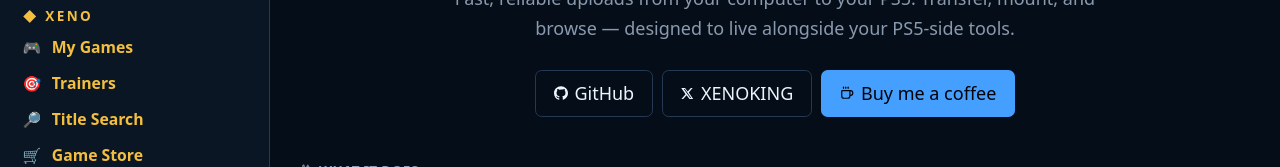
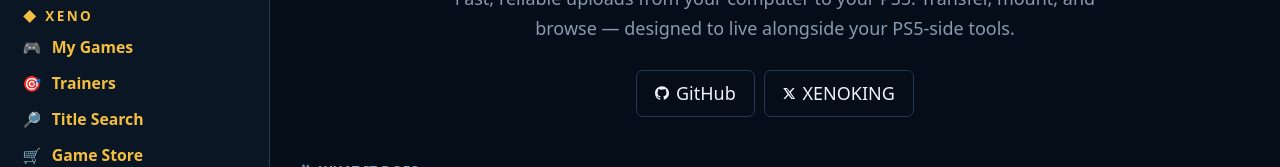
Before and after one commit to XENOKING123/XENOKING, a React (Vite) app in the folder client/: page /about in a window 1280 px wide. Shown: the part 292-459 px from the top of the page. Built offline with nearby package versions, Linux system fonts and the light colour scheme; no server answers.

Commit message:
v3.2.43: remove Ko-fi/buy-coffee button from About screen

```diff
--- a/client/src/screens/About/index.tsx
+++ b/client/src/screens/About/index.tsx
@@ -1,7 +1,6 @@
 import { useEffect, useState } from "react";
 import {
   Heart,
-  Coffee,
   Zap,
   HardDrive,
   Radio,
@@ -24,8 +23,6 @@
   license: `${XENO_REPO}/blob/main/LICENSE`,
   changelog: `${XENO_REPO}/blob/main/CHANGELOG.md`,
   author: XENO_REPO,
-  coffee: XENO_REPO,
-  email: XENO_REPO,
 };
 
 /** Top-level feature cards — four one-sentence pitches of what the app
@@ -128,12 +125,7 @@
             label="XENOKING"
             onClick={() => openExternal(URLS.author)}
           />
-          <PrimaryLink
-            icon={<Coffee size={14} />}
-            label={tr("buy_coffee")}
-            accent
-            onClick={() => openExternal(URLS.coffee)}
-          />
+
         </div>
       </header>
 
@@ -290,8 +282,7 @@
   );
 }
 
-/** Hero links are the shared Button primitive (md so they read as
- *  CTAs); `accent` maps to the primary variant for the coffee link. */
+/** Hero links are the shared Button primitive (md so they read as CTAs). */
 function PrimaryLink({
   icon,
   label,
```
